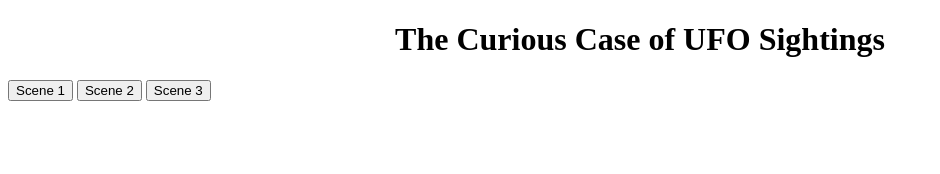
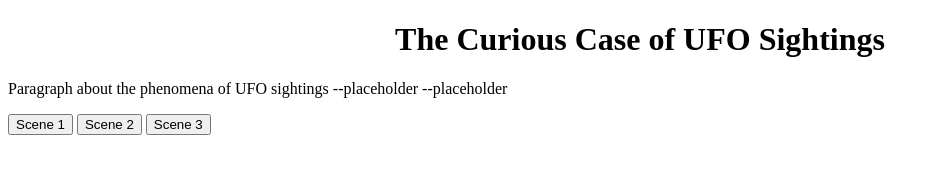
Before and after one commit to manu-p18/Narrative_Visualization_Project, a plain HTML site: page index.html in a window 1280 px wide. Shown: the whole page, without its empty margins (0-940 px from the left). Drawn offline with Linux system fonts and the light colour scheme.

Commit message:
Update index.html

```diff
--- a/index.html
+++ b/index.html
@@ -19,6 +19,10 @@
 </head>
 <body>
     <h1 class="center">The Curious Case of UFO Sightings</h1>
+    <p>Paragraph about the phenomena of UFO sightings
+    --placeholder
+    --placeholder
+    </p>
     <div class="scenebuttons">
         <button class = "center" onclick="openScene1()">Scene 1</button>
     </div>
```
